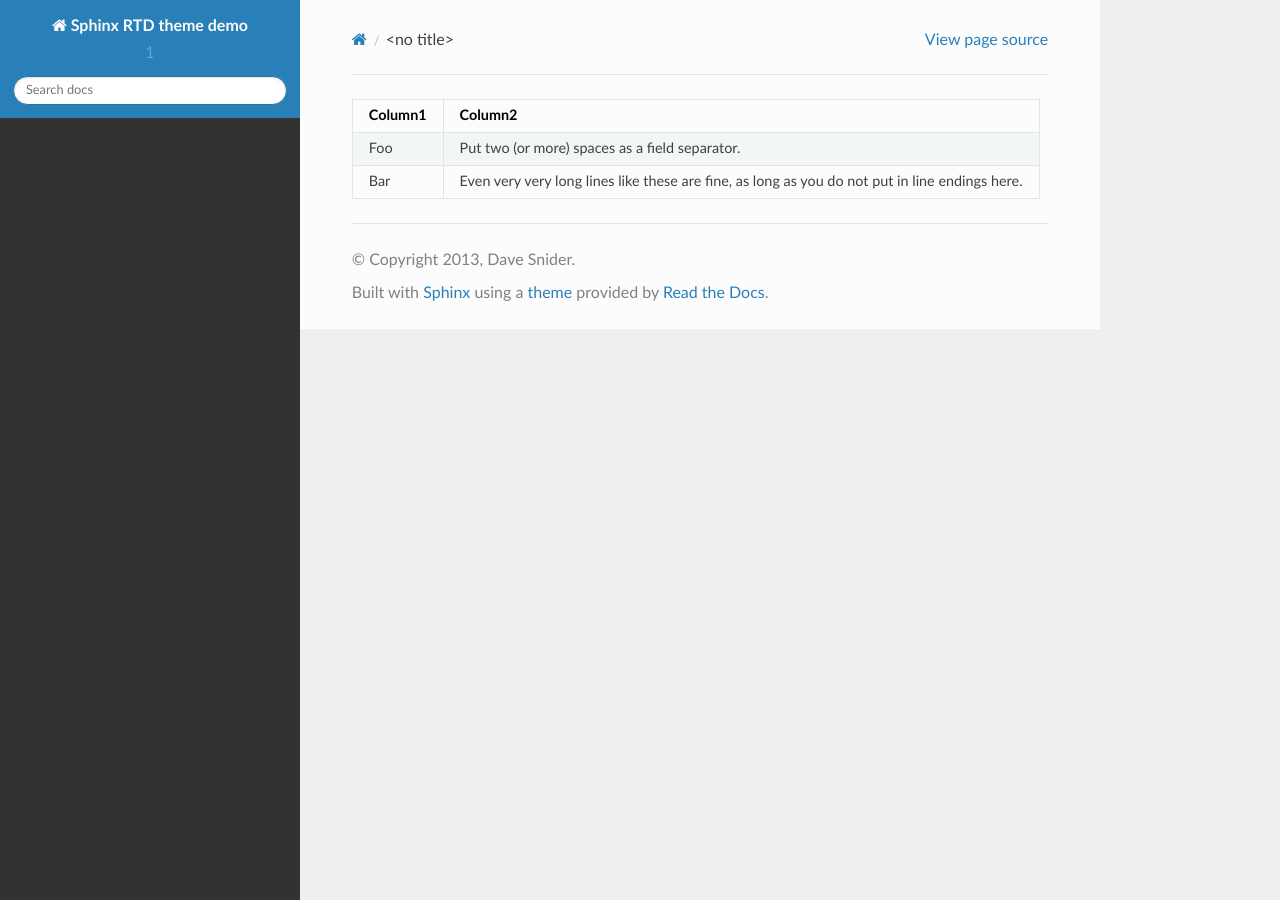
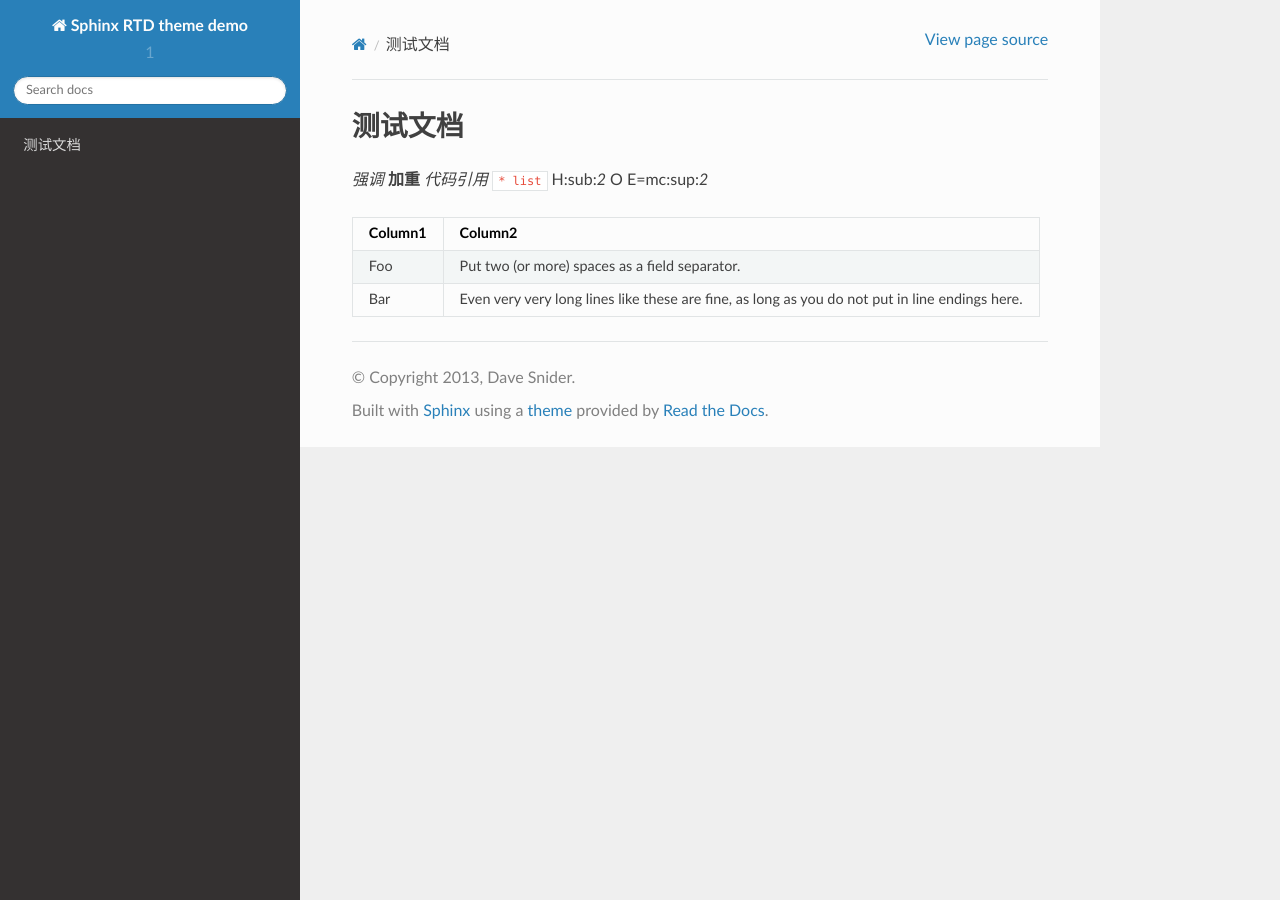
Before and after one commit to yunlike1986/test_git, a Sphinx documentation site: the page built from docs/index.rst, in a window 1280 px wide. Built offline with Sphinx 7.4.7 and the Read the Docs theme 2.0.0, drawn with Linux system fonts in a browser that asks for light colours.

Commit message:
update index.rst

```diff
--- a/docs/index.rst
+++ b/docs/index.rst
@@ -1,3 +1,14 @@
+测试文档
+--------
+
+*强调*
+**加重**
+`代码引用`
+``* list``
+H\:sub:`2` O
+E=mc\:sup:`2`
+
+
 +---------+------------------------------------------------------------------------------------------------+
 | Column1 | Column2                                                                                        |
 +=========+================================================================================================+
```
